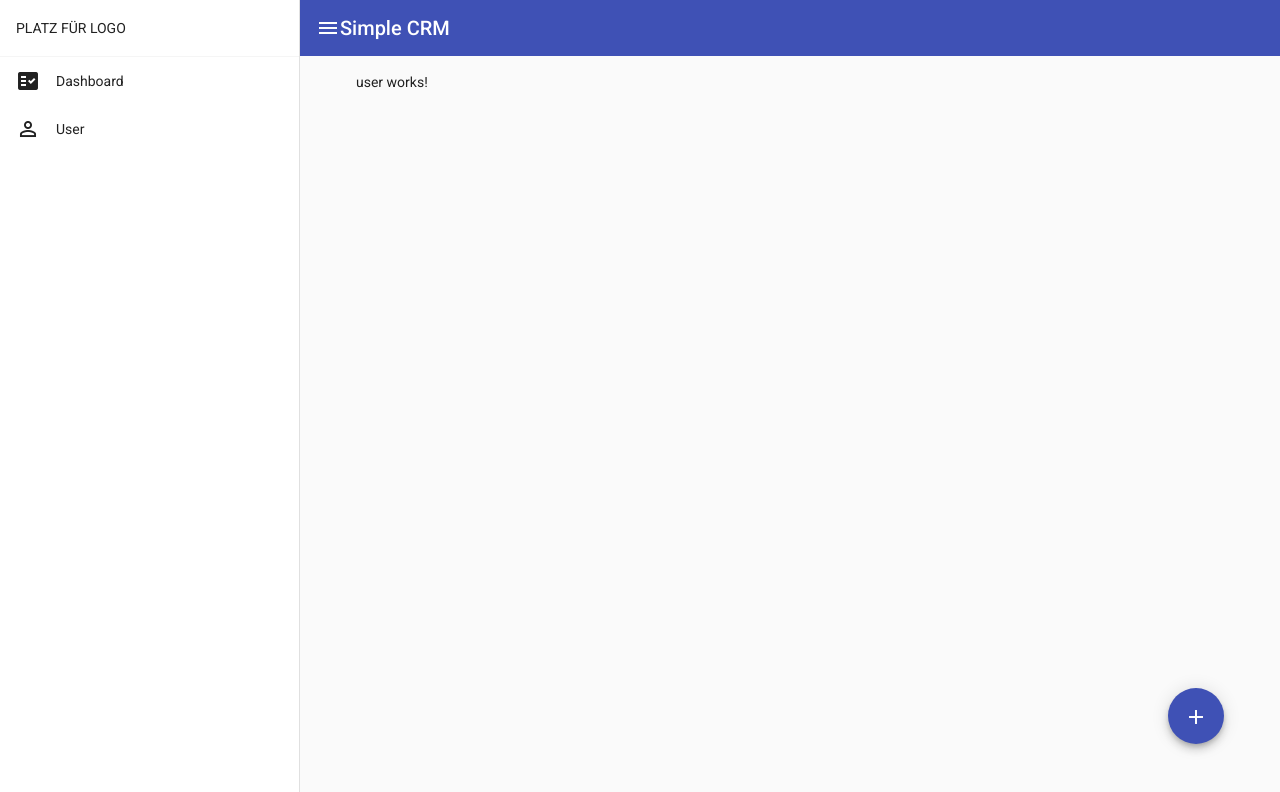
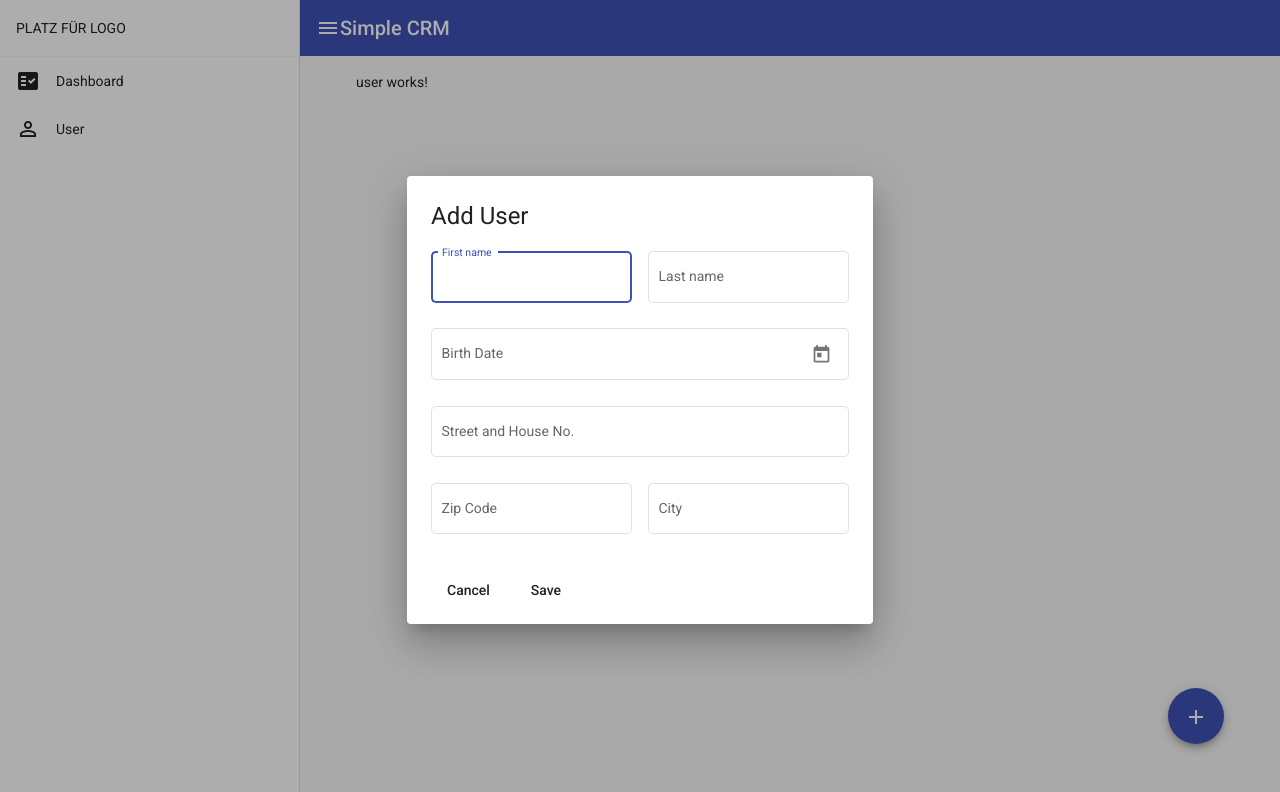
Before and after one commit to SimonBesendorfer/simpleCRM, an Angular app: page /user in a window 1280 px wide. Both pictures are taken after a click on the button "add". Shown: the top 792 px of the page. Built offline with nearby package versions, Linux system fonts and the light colour scheme.

Commit message:
finished vid 08

```diff
--- /dev/null
+++ b/src/app/dialog-add-user/dialog-add-user.component.html
@@ -0,0 +1,59 @@
+<h1 mat-dialog-title>Add User</h1>
+<div mat-dialog-content>
+  <div>
+    <mat-form-field class="mr-16" appearance="outline">
+      <mat-label>First name</mat-label>
+      <input matInput placeholder="First name">
+
+      <!--<mat-hint>Please enter a name</mat-hint>-->
+    </mat-form-field>
+
+    <mat-form-field appearance="outline">
+      <mat-label>Last name</mat-label>
+      <input matInput placeholder="Last name">
+
+      <!--<mat-hint>Please enter a name</mat-hint>-->
+    </mat-form-field>
+  </div>
+
+  <div>
+    <mat-form-field class="full-width" appearance="outline">
+      <mat-label>Birth Date</mat-label>
+      <input matInput placeholder="Birth Date" [matDatepicker]="picker">
+      <mat-datepicker-toggle matSuffix [for]="picker"></mat-datepicker-toggle>
+      <mat-datepicker #picker></mat-datepicker>
+      <!--<mat-hint>Please enter a date</mat-hint>-->
+    </mat-form-field>
+  </div>
+
+
+
+  <div>
+    <mat-form-field class="full-width" appearance="outline">
+      <mat-label>Street and House No.</mat-label>
+      <input matInput placeholder="Street and House No.">
+
+      <!--<mat-hint>Please enter a name</mat-hint>-->
+    </mat-form-field>
+  </div>
+
+  <div>
+    <mat-form-field class="mr-16" appearance="outline">
+      <mat-label>Zip Code</mat-label>
+      <input matInput placeholder="Address">
+
+      <!--<mat-hint>Please enter a name</mat-hint>-->
+    </mat-form-field>
+    <mat-form-field appearance="outline">
+      <mat-label>City</mat-label>
+      <input matInput placeholder="City">
+
+      <!--<mat-hint>Please enter a name</mat-hint>-->
+    </mat-form-field>
+  </div>
+
+</div>
+<div mat-dialog-actions>
+  <button mat-button>Cancel</button>
+  <button mat-button>Save</button>
+</div>
--- /dev/null
+++ b/src/app/dialog-add-user/dialog-add-user.component.ts
@@ -0,0 +1,15 @@
+import { Component, OnInit } from '@angular/core';
+
+@Component({
+  selector: 'app-dialog-add-user',
+  templateUrl: './dialog-add-user.component.html',
+  styleUrls: ['./dialog-add-user.component.scss']
+})
+export class DialogAddUserComponent implements OnInit {
+
+  constructor() { }
+
+  ngOnInit(): void {
+  }
+
+}
--- a/src/app/user/user.component.html
+++ b/src/app/user/user.component.html
@@ -2,6 +2,6 @@
 
 
 
-<button class="add-user-btn" mat-fab color="primary" matTooltip="Add user">
+<button (click)="openDialog()" class="add-user-btn" mat-fab color="primary" matTooltip="Add user">
     <mat-icon>add</mat-icon>
   </button>
--- a/src/app/user/user.component.ts
+++ b/src/app/user/user.component.ts
@@ -1,4 +1,6 @@
 import { Component, OnInit } from '@angular/core';
+import { MatDialog } from '@angular/material/dialog';
+import { DialogAddUserComponent } from '../dialog-add-user/dialog-add-user.component';
 
 @Component({
   selector: 'app-user',
@@ -7,9 +9,13 @@
 })
 export class UserComponent implements OnInit {
 
-  constructor() { }
+  constructor(public dialog: MatDialog) { }
 
   ngOnInit(): void {
   }
 
+
+  openDialog() {
+    this.dialog.open(DialogAddUserComponent);
+  }
 }
--- a/src/styles.scss
+++ b/src/styles.scss
@@ -2,3 +2,11 @@
 
 html, body { height: 100%; }
 body { margin: 0; font-family: Roboto, "Helvetica Neue", sans-serif; }
+
+.mr-16 {
+    margin-right: 16px;
+}
+
+.full-width {
+    width: 100%;
+}
```
Also changed, not shown: src/app/app.module.ts (+19 -2 lines), src/app/dialog-add-user/dialog-add-user.component.scss (added), 1 other file (tests, documents, lock files or other folders).
